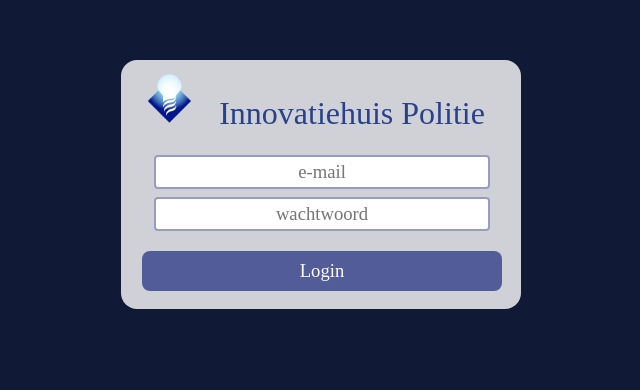
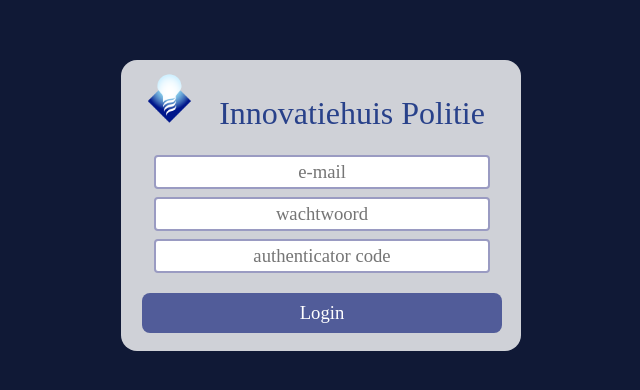
Before and after one commit to Hayo1706/Innovatiehuis-Intranet, a Vue app in the folder intranet-project/: page /login in a window 1280 px wide. Shown: the part 116-506 px from the top of the page, without its empty margins (319-959 px from the left). Built offline with nearby package versions, Linux system fonts and the light colour scheme; a web font is replaced by a local one.

Commit message:
added authenticator code field to loginpage

```diff
--- a/intranet-project/src/pages/login/LoginPage.vue
+++ b/intranet-project/src/pages/login/LoginPage.vue
@@ -20,6 +20,13 @@
         placeholder="wachtwoord"
         v-on:keyup.enter="submit()"
       />
+            <input
+        v-model="this.loginAttempt.authenticator_code"
+        class="login-input"
+        type="password"
+        placeholder="authenticator code"
+        v-on:keyup.enter="submit()"
+      />
       <br />
       <div class="full-button" @click="submit()">
         Login
@@ -37,7 +44,7 @@ export default {
   name: "LoginPage",
   data: function () {
     return {
-      loginAttempt: { email: "", password: "" },
+      loginAttempt: { email: "", password: "", authenticator_code:"" },
       redirectTarget: "/home"
     };
   },
@@ -47,7 +54,9 @@ export default {
         "username=" +
         this.loginAttempt.email +
         "&password=" +
-        this.loginAttempt.password
+        this.loginAttempt.password+
+                "&authenticator_code=" +
+        this.loginAttempt.authenticator_code
       )
         .then((response) => {
           console.log(response.status, "User logged in successfully");
```
Also changed, not shown: 1 other file (tests, documents, lock files or other folders).
